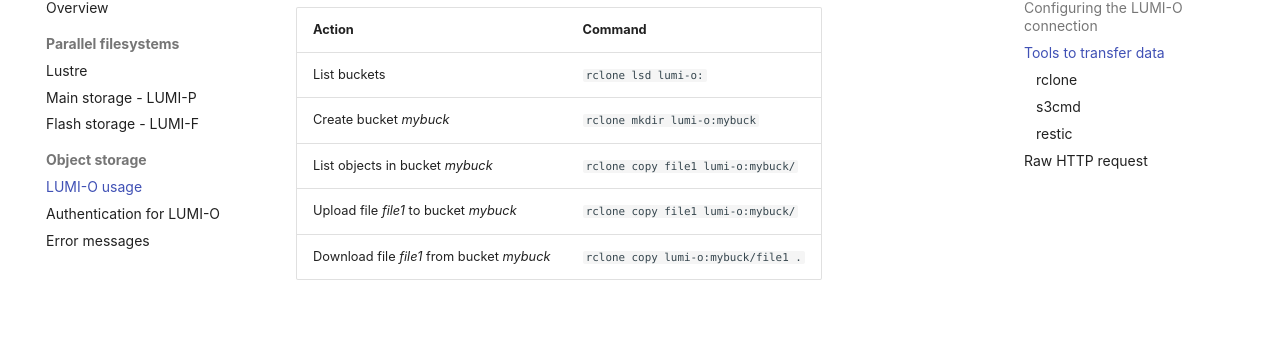
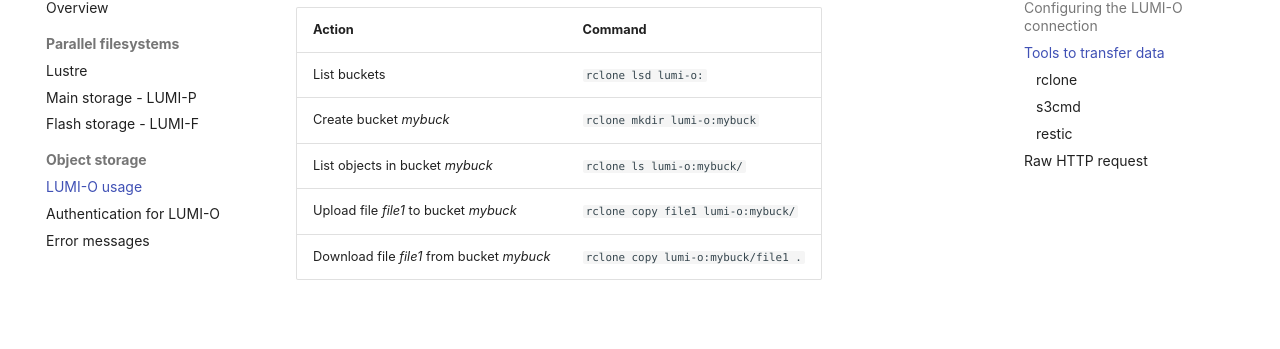
Before and after one commit to Lumi-supercomputer/lumi-userguide, an MkDocs documentation site: the page built from docs/storage/lumio/index.md, in a window 1280 px wide and 900 px high, scrolled down 1441 px. Shown: the part 100-449 px from the top of the window. Built offline with MkDocs 1.6.1 and Material for MkDocs 9.7.7, drawn with Linux system fonts in a browser that asks for light colours.

Commit message:
Correct wrong rclone command

```diff
--- a/docs/storage/lumio/index.md
+++ b/docs/storage/lumio/index.md
@@ -69,9 +69,9 @@
     |--------------------------------------------|--------------------------------------|
     | List buckets                               | `rclone lsd lumi-o:`                 |
     | Create bucket *mybuck*                     | `rclone mkdir lumi-o:mybuck`         |
-    | List objects in bucket *mybuck*            | `rclone copy file1 lumi-o:mybuck/`   |
+    | List objects in bucket *mybuck*            | `rclone ls lumi-o:mybuck/`           |
     | Upload file *file1* to bucket *mybuck*     | `rclone copy file1 lumi-o:mybuck/`   |
-    | Download file *file1* from bucket *mybuck* | `rclone copy lumi-o:mybuck/file1 .` |
+    | Download file *file1* from bucket *mybuck* | `rclone copy lumi-o:mybuck/file1 .`  |
 
 === "s3cmd"
 
```
